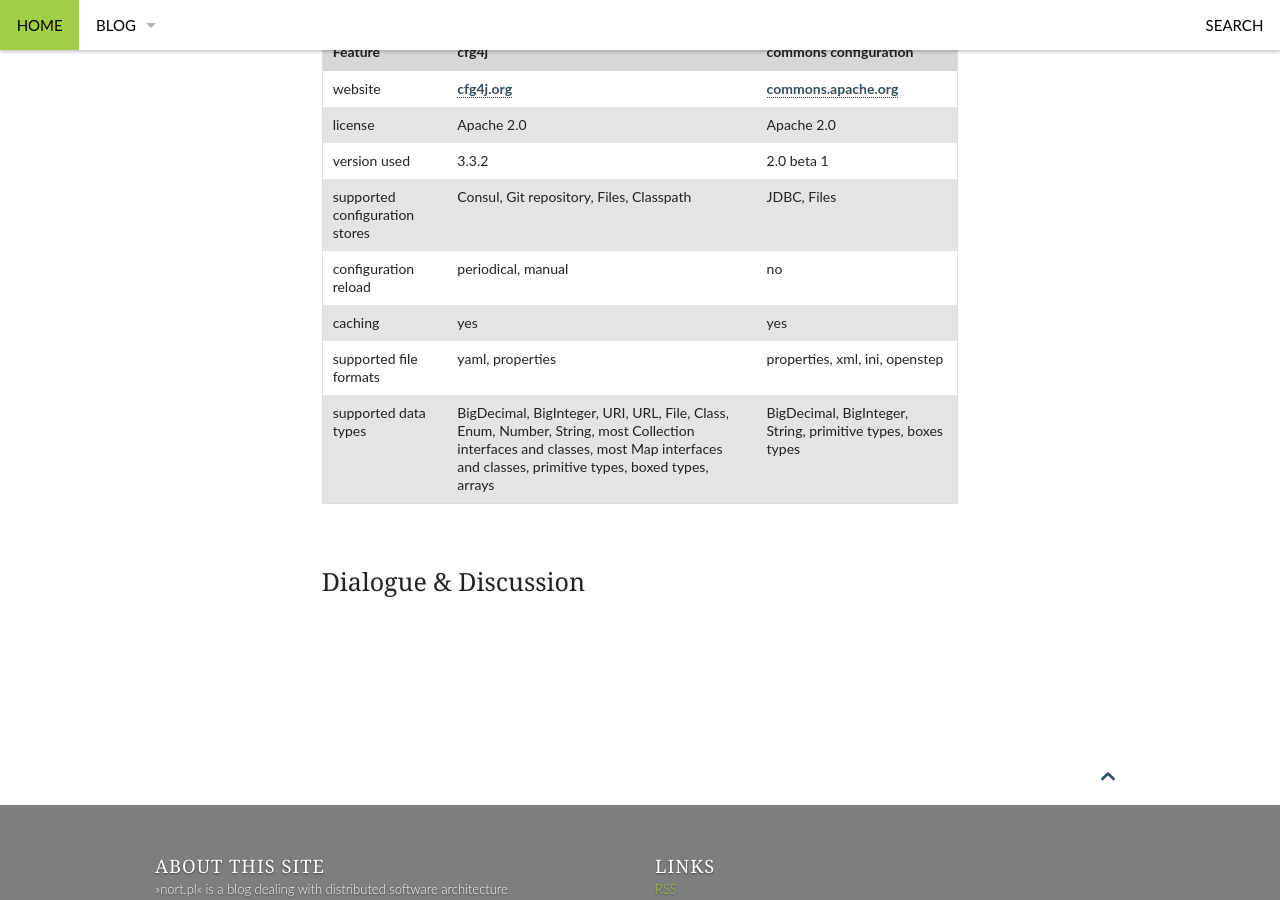
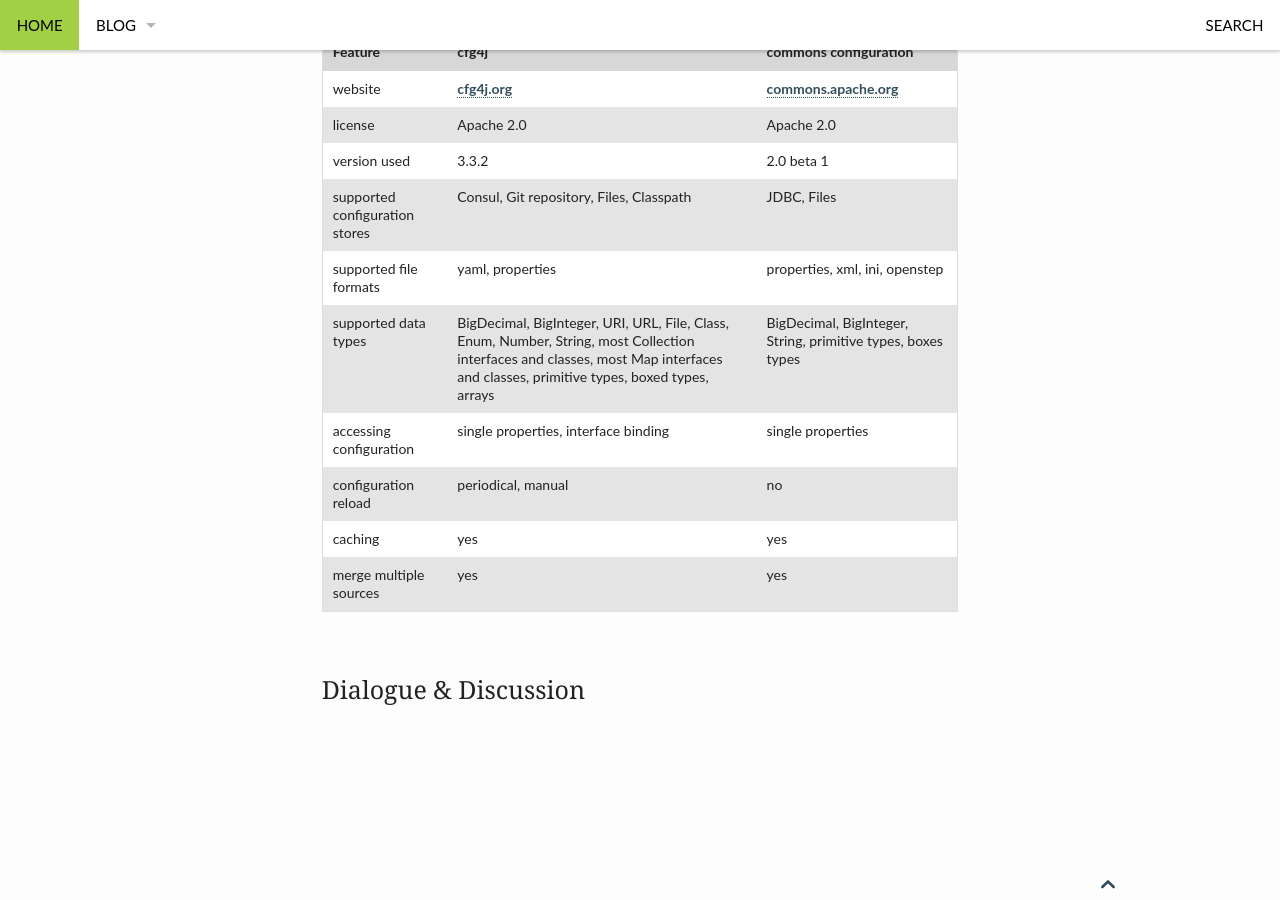
Before and after one commit to nort/nort.github.io, a Jekyll site: the page built from _posts/architecture/2015-07-14-configuration-for-java.md, in a window 1280 px wide and 900 px high, scrolled down 457 px. Built offline with Jekyll 4.4.1, drawn with Linux system fonts in a browser that asks for light colours; comment, search, counter and statistics services are not loaded.

Commit message:
more detail

```diff
--- a/_posts/architecture/2015-07-14-configuration-for-java.md
+++ b/_posts/architecture/2015-07-14-configuration-for-java.md
@@ -31,7 +31,9 @@ Focused on reading from local files.
 | license | Apache 2.0 | Apache 2.0 |
 | version used | 3.3.2 | 2.0 beta 1 |
 | supported configuration stores | Consul, Git repository, Files, Classpath | JDBC, Files |
+| supported file formats | yaml, properties  | properties, xml, ini, openstep |
+| supported data types | BigDecimal, BigInteger, URI, URL, File, Class, Enum, Number, String, most Collection interfaces and classes, most Map interfaces and classes, primitive types, boxed types, arrays | BigDecimal, BigInteger, String, primitive types, boxes types |
+| accessing configuration | single properties, interface binding | single properties |
 | configuration reload | periodical, manual | no |
 | caching | yes | yes |
-| supported file formats | yaml, properties  | properties, xml, ini, openstep |
-| supported data types | BigDecimal, BigInteger, URI, URL, File, Class, Enum, Number, String, most Collection interfaces and classes, most Map interfaces and classes, primitive types, boxed types, arrays | BigDecimal, BigInteger, String, primitive types, boxes types |
+| merge multiple sources | yes | yes |
```
